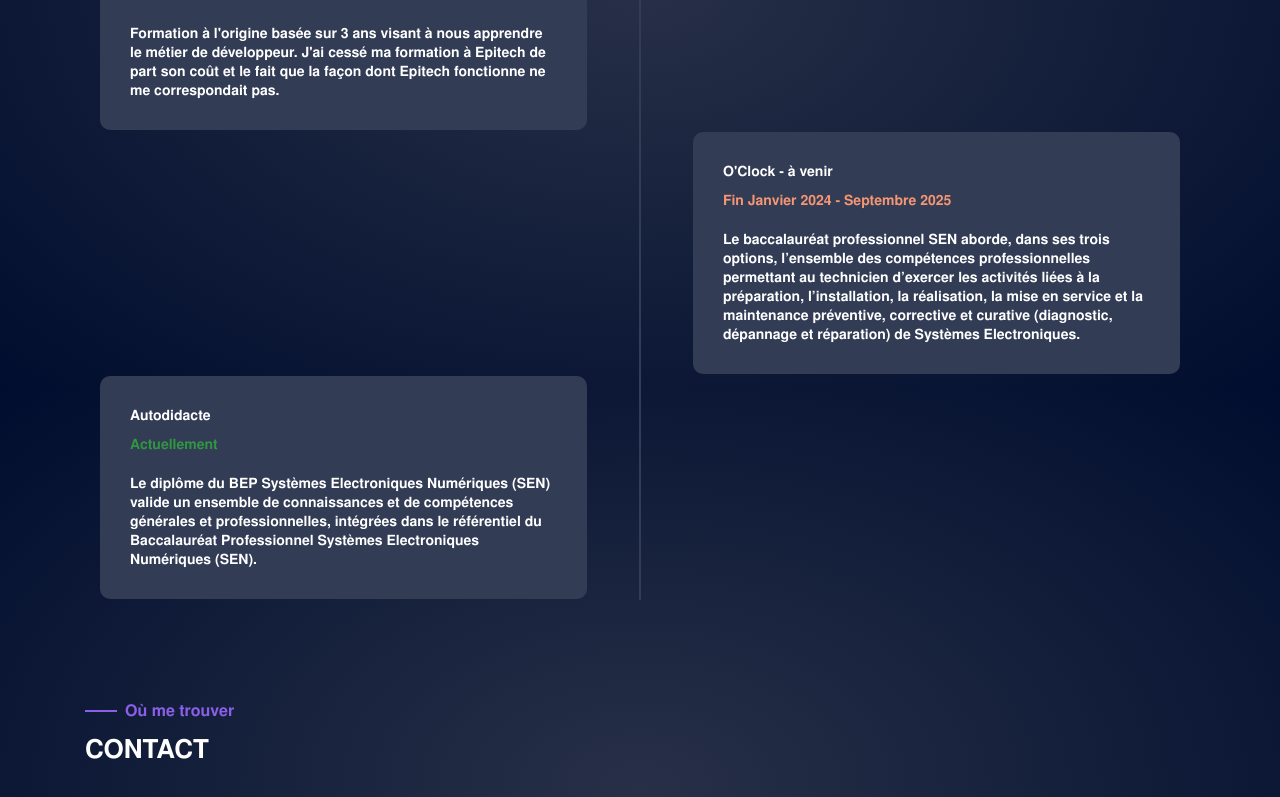
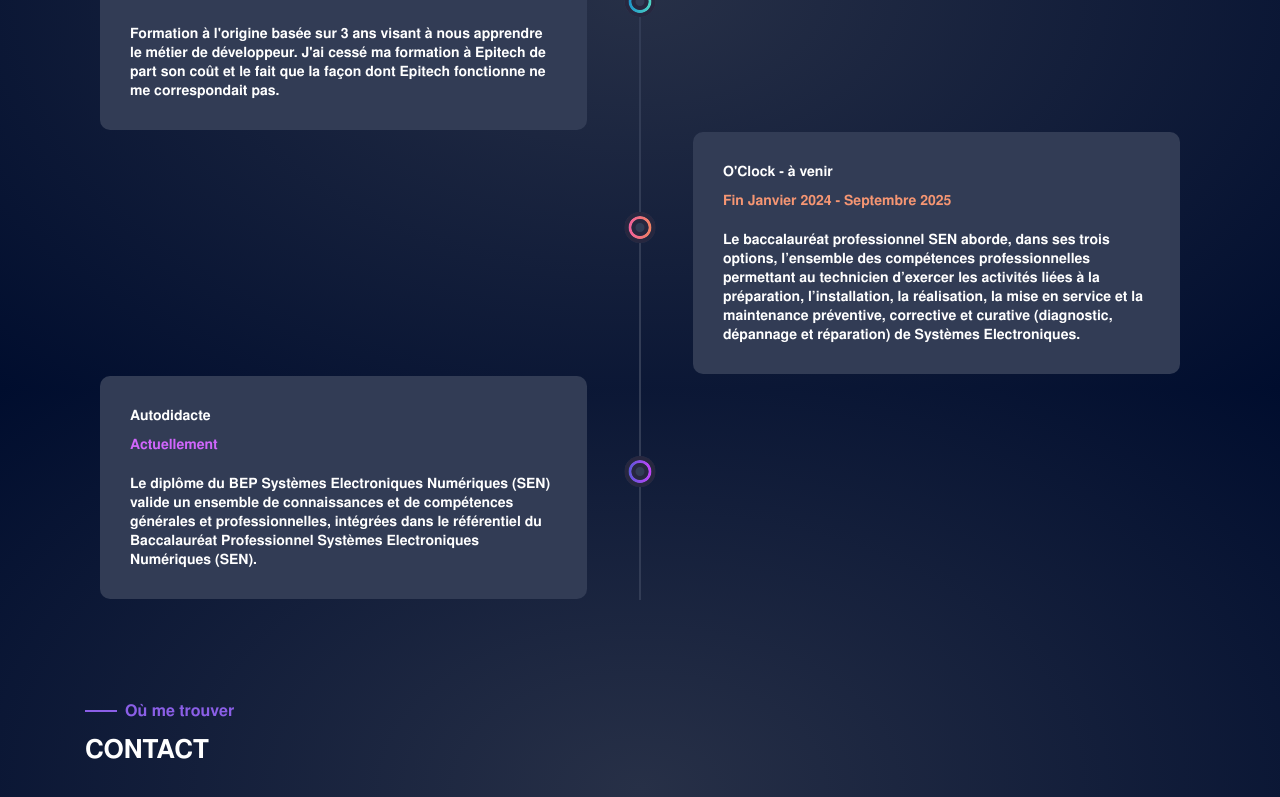
Before and after one commit to RomanBeldent/portfolio, a React (Vite) app: page / in a window 1280 px wide. Shown: the part 1212-2009 px from the top of the page. Built offline with nearby package versions, Linux system fonts and the light colour scheme.

Commit message:
portfolio almost done, nav coming

```diff
--- a/src/components/AboutSection/AboutSection.jsx
+++ b/src/components/AboutSection/AboutSection.jsx
@@ -30,7 +30,7 @@ const AboutSection = () => {
                             Après 8 ans dans l'audiovisuel (monteur son & bruiteur), j'ai décidé de me reconvertir dans le développement WEB avec <a className="link" href="https://oclock.io/" target="_blank">O'Clock</a>.
                             <br /> Après 5 mois de formation intense, je souhaite continuer l'aventure avec eux dans une formation en alternance (fin Janvier 2024) «<a className="link" href="https://oclock.io/formations/CDA-alternance" target="_blank">concepteur développeur d'applications</a>», et je suis donc à la recherche d'une entreprise.
 
-                            <br /> Durant cette première expérience, je me suis davantage orienté back-end en apprenant le framework Symfony. Le détail des langages étudiés durant cette formation et celle à venir est presenté <a class="link" href="#">ci-dessous</a>. À l'avenir, j'aspire à décortiquer JavaScript de tous les côtés et devenir développeur MERN.
+                            <br /> Durant cette première expérience, je me suis davantage orienté back-end en apprenant le framework Symfony. Le détail des langages étudiés durant cette formation et celle à venir est presenté <a class="link" href="#formations">ci-dessous</a>. À l'avenir, j'aspire à décortiquer JavaScript de tous les côtés et devenir développeur MERN.
                             <br />
                             En dehors de mon travail, je suis passionné de golf - ce qui contraste avec les journées entières passées à coder ces derniers temps.
                         </p>
--- a/src/components/FormationSection/FormationSection.jsx
+++ b/src/components/FormationSection/FormationSection.jsx
@@ -41,7 +41,7 @@ const FormationSection = () => {
                             <h5>
                                 Autodidacte
                             </h5>
-                            <p className="green date">Actuellement</p>
+                            <p className="purple date">Actuellement</p>
                             <p>Le diplôme du BEP Systèmes Electroniques Numériques (SEN) valide un ensemble de connaissances et de compétences générales et professionnelles, intégrées dans le référentiel du Baccalauréat Professionnel Systèmes Electroniques Numériques (SEN).</p>
                         </div>
                     </li>
--- a/src/components/FormationSection/FormationSection.scss
+++ b/src/components/FormationSection/FormationSection.scss
@@ -31,8 +31,8 @@
     color: #f69673;
 }
 
-.green {
-    color: #319642;
+.purple {
+    color: #d166fc;
 }
 
 .formations .date {
@@ -67,14 +67,24 @@
     top: 60px;
 }
 
-formations ul li::after {
+.formations ul .second::after {
+    background-image: url("../../assets/icons/redoval.svg");
+    top: 80px;
+}
+
+.formations ul .third::after {
+    background-image: url("../../assets/icons/violetoval.svg");
+    top: 80px;
+}
+
+.formations ul li::after {
     content: '';
     position: absolute;
     left: 50%;
     top: 80px;
     transform: translateX(-50%);
     border-radius: 50%;
-    background: #27273f;
+    background: #323C55;
     background-image: none;
     width: 31px;
     height: 31px;
```
